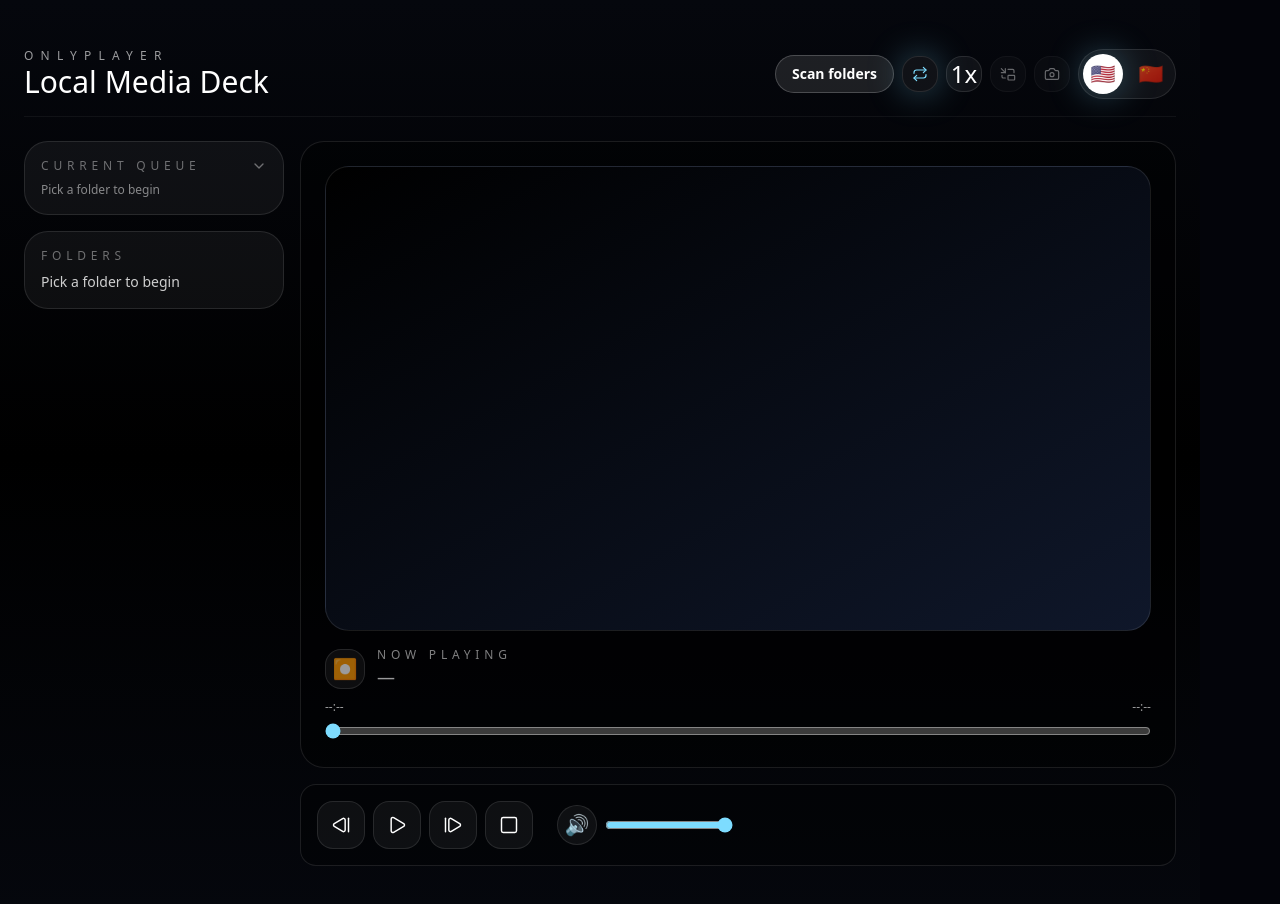
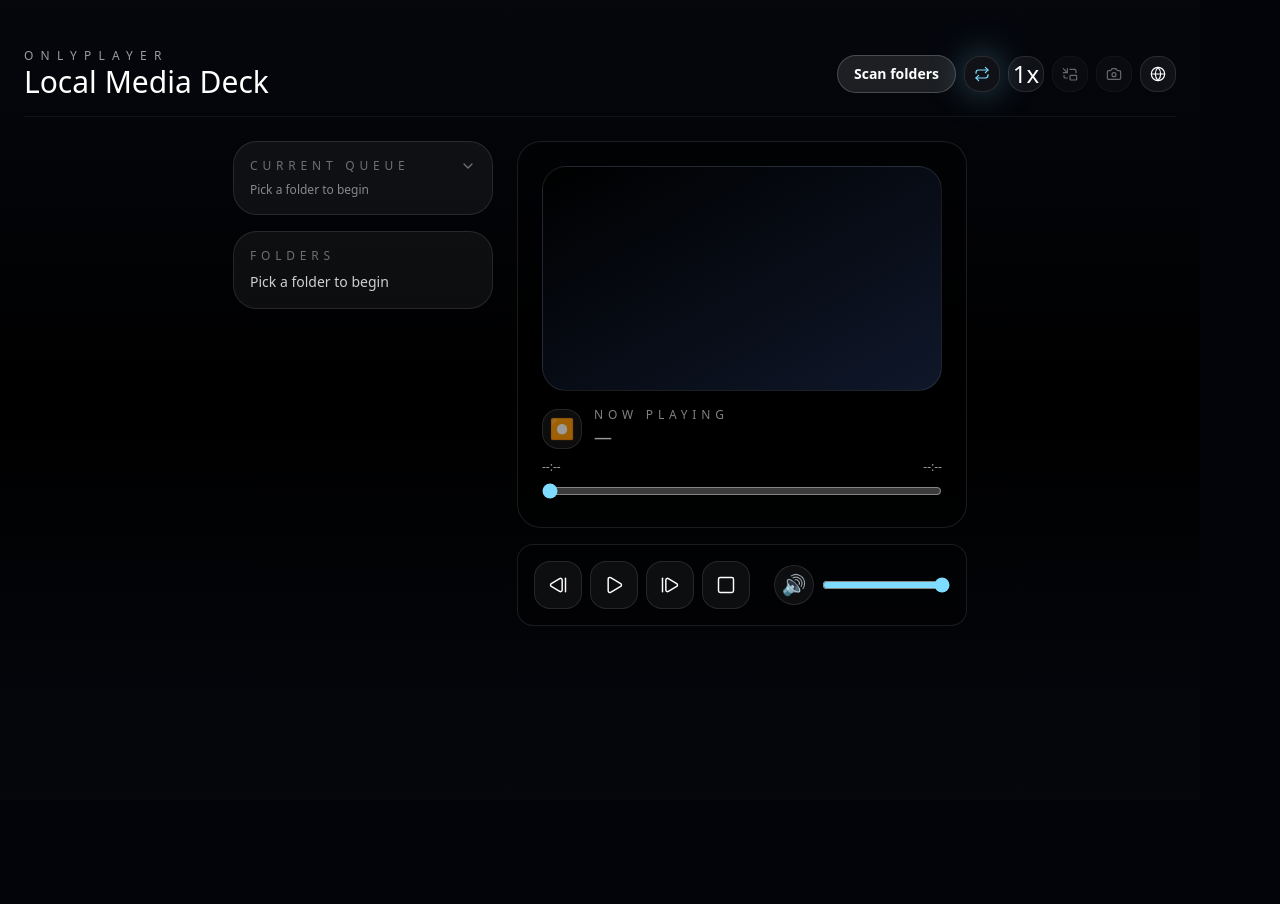
Before and after one commit to gegeismeisme/extension_onlyplayer, a React (Vite) app in the folder extension/: page / in a window 1280 px wide. Shown: the top 904 px of the page. After the commit the page ends 800 px from the top, so only its background shows below. Built offline with nearby package versions, Linux system fonts and the light colour scheme.

Commit message:
进行最后的布局优化

```diff
--- a/extension/src/App.tsx
+++ b/extension/src/App.tsx
@@ -4,7 +4,6 @@ import { useLocale } from '@/i18n/provider'
 import { TopBar, type TopBarControl } from '@/components/TopBar'
 import { Sidebar } from '@/components/Sidebar'
 import { PlayerSurface } from '@/components/PlayerSurface'
-import { LocaleSwitcher } from '@/components/LocaleSwitcher'
 import { usePlayerStore } from '@/state/usePlayerStore'
 import { loadPreferences, savePreferences } from '@/utils/storage'
 
@@ -17,7 +16,7 @@ const queueModeMeta = {
 }
 
 function App() {
-  const { t } = useLocale()
+  const { t, setLocale, locale } = useLocale()
   const {
     library,
     nowPlayingId,
@@ -317,8 +316,9 @@ function App() {
             loading ? t('library.scanning', 'Scanning media...') : t('action.scan', 'Open folder')
           }
           openFolderBusy={loading}
-          localeSwitcher={<LocaleSwitcher />}
           controls={topControls}
+          onLocaleToggle={() => setLocale(locale === 'en' ? 'zh-CN' : 'en')}
+          localeLabel={t('settings.locale', 'Language selector')}
         />
 
         {error && (
@@ -327,7 +327,7 @@ function App() {
           </div>
         )}
 
-        <div className="grid gap-4 lg:grid-cols-[260px_minmax(0,1fr)] place-items-stretch">
+        <div className="grid gap-6 justify-center items-start lg:grid-cols-[260px_auto]">
           <Sidebar
             folders={savedFolders}
             onFolderSelect={(id) => void loadFromSavedFolder(id)}
--- a/extension/src/components/IconButton.tsx
+++ b/extension/src/components/IconButton.tsx
@@ -62,7 +62,7 @@ export function IconButton({
         </span>
       )}
       {badge && (
-        <span className="absolute -right-2 -bottom-1 rounded-full bg-black/80 px-1 text-[11px] font-bold text-plasma shadow-lg">
+        <span className="absolute -right-1.5 -bottom-1 rounded-full bg-black/75 px-1 text-[9px] font-bold text-plasma shadow-lg">
           {badge}
         </span>
       )}
--- a/extension/src/components/TopBar.tsx
+++ b/extension/src/components/TopBar.tsx
@@ -1,7 +1,7 @@
-import type { ReactNode } from 'react'
 import type { LucideIcon } from 'lucide-react'
 import { IconButton } from '@/components/IconButton'
 import { cn } from '@/utils/cn'
+import { Globe } from 'lucide-react'
 
 export type TopBarControl = {
   icon?: LucideIcon
@@ -19,8 +19,9 @@ type TopBarProps = {
   onOpenFolder: () => void
   openFolderLabel: string
   openFolderBusy: boolean
-  localeSwitcher: ReactNode
   controls: TopBarControl[]
+  onLocaleToggle: () => void
+  localeLabel: string
 }
 
 export function TopBar({
@@ -29,8 +30,9 @@ export function TopBar({
   onOpenFolder,
   openFolderLabel,
   openFolderBusy,
-  localeSwitcher,
   controls,
+  onLocaleToggle,
+  localeLabel,
 }: TopBarProps) {
   return (
     <header className="flex flex-wrap items-center justify-between gap-4 border-b border-white/5 pb-4">
@@ -63,7 +65,7 @@ export function TopBar({
             badge={control.badge}
           />
         ))}
-        {localeSwitcher}
+        <IconButton icon={Globe} label={localeLabel} onClick={onLocaleToggle} size="sm" />
       </div>
     </header>
   )
```
